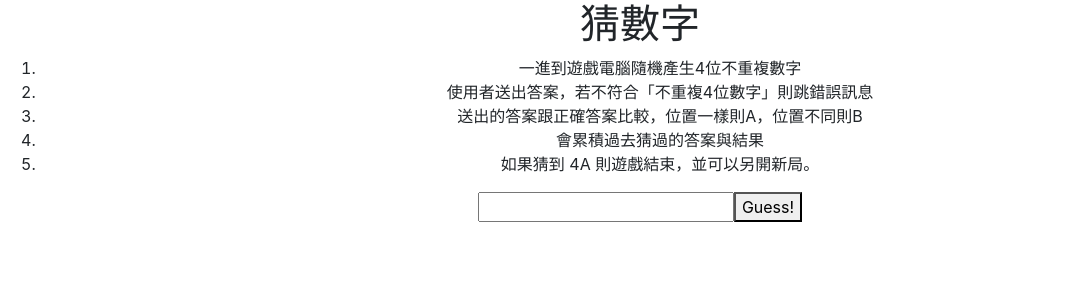
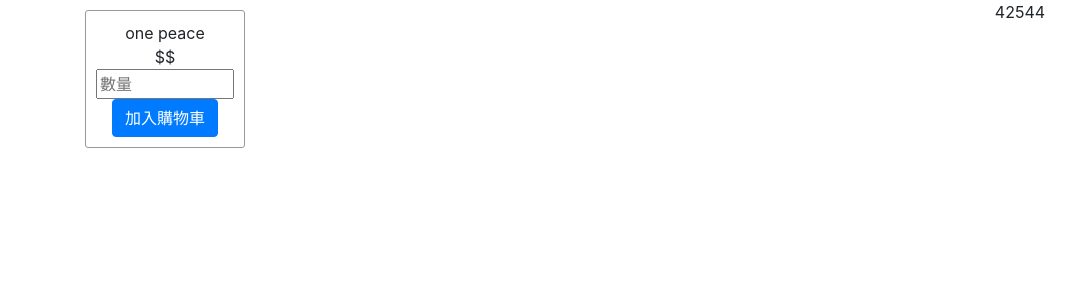
Before and after one commit to michelle3356/reactHw201911, a React (Create React App) app: page / in a window 1280 px wide. Shown: the top 300 px of the page, without its empty margins (0-1085 px from the left). Built offline with nearby package versions, Linux system fonts and the light colour scheme.

Commit message:
Hw22initial

```diff
--- a/src/App.js
+++ b/src/App.js
@@ -1,6 +1,6 @@
 import React from 'react';
 import './App.css';
-import Homework from './Hw21AorBGuessNum';
+import Homework from './Hw22ShopCar';
 
 function App() {
   return (
--- a/src/Hw22.css
+++ b/src/Hw22.css
@@ -0,0 +1,11 @@
+.Fruit{
+  margin: 10px 0;
+  padding: 10px;
+  text-align: center;
+  border-radius: 3px;
+  border: 1px solid #999;
+}
+
+.Fruit input{
+  width: 100%;
+}
--- a/src/Hw22ShopCar.js
+++ b/src/Hw22ShopCar.js
@@ -1,11 +1,18 @@
 import React, { Component } from 'react'
-
+import Hw22ShopCarItem from './Hw22ShopCarItem'
 export default class Hw22ShopCar extends Component {
   render() {
     return (
       <div className="container">
         <div className="row">
-          123
+          <div className="col-sm-8">
+            <div className="row">
+              <Hw22ShopCarItem />
+            </div>
+          </div>
+          <div className="col-sm-4">
+          42544
+          </div>
         </div>
       </div>
     )
--- /dev/null
+++ b/src/Hw22ShopCarItem.js
@@ -0,0 +1,18 @@
+import React, { Component } from 'react'
+import './Hw22.css'
+export default class Hw22ShopCarItem extends Component {
+  render() {
+    return (
+      <div className="col-sm-3">
+        <div className="Fruit">
+          <div>one peace</div>
+          <div>$$</div>
+          <form>
+            <input type="number" placeholder="數量"></input>
+            <button className="btn btn-primary">加入購物車</button>
+          </form>
+        </div>
+      </div>
+    )
+  }
+}
```
